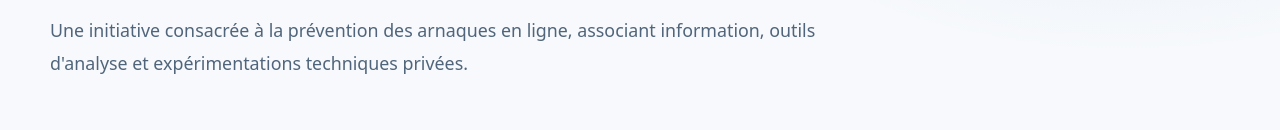
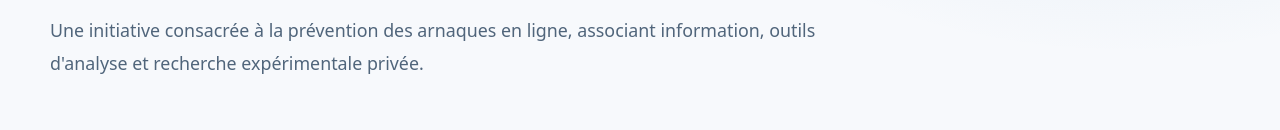
Before and after one commit to Chatnoir01/repot, a plain HTML site: page projets/stoparnaques/index.html in a window 1280 px wide. Shown: the part 359-489 px from the top of the page. Drawn offline with Linux system fonts and the light colour scheme.

Commit message:
fix(portfolio): clarify experimental research in project introduction

```diff
--- a/projets/stoparnaques/index.html
+++ b/projets/stoparnaques/index.html
@@ -35,7 +35,7 @@
       </div>
     </div>
   </header>
-  <main id="contenu"><section class="page-hero section"><div class="container"><span class="eyebrow">PROJET / STOPARNAQUES</span><h1>Une plateforme contre les fraudes numériques.</h1><p class="lead">Une initiative consacrée à la prévention des arnaques en ligne, associant information, outils d'analyse et expérimentations techniques privées.</p><div class="hero-divider"></div></div></section>
+  <main id="contenu"><section class="page-hero section"><div class="container"><span class="eyebrow">PROJET / STOPARNAQUES</span><h1>Une plateforme contre les fraudes numériques.</h1><p class="lead">Une initiative consacrée à la prévention des arnaques en ligne, associant information, outils d'analyse et recherche expérimentale privée.</p><div class="hero-divider"></div></div></section>
 <section class="section tight-top"><div class="container case-grid">
 <div class="case-body">
  <div class="case-panel intro-panel"><span class="eyebrow">LE PROBLÈME</span><h2>Rendre la vérification plus accessible.</h2><p>Les tentatives de fraude peuvent prendre la forme de faux messages, sites trompeurs, sollicitations bancaires ou usurpations de services connus. Le projet vise à fournir des informations compréhensibles et des outils de vérification, tout en reconnaissant les limites de la détection.</p></div>
```
